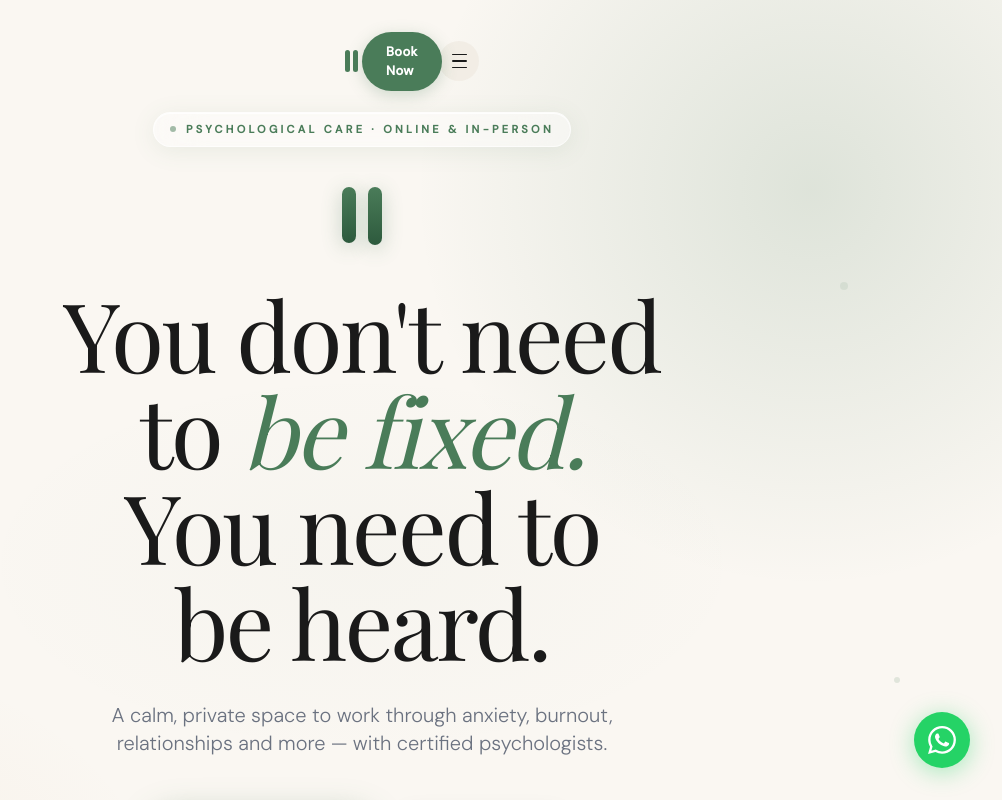
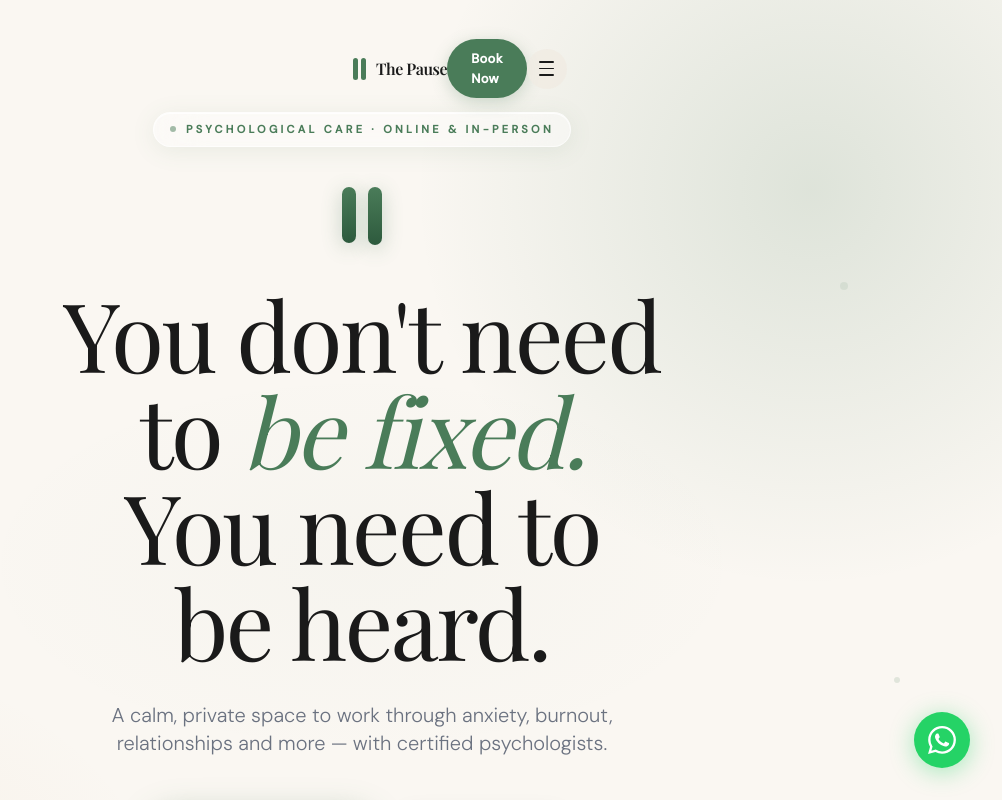
Before and after one commit to AkhilSharma11681/the-pause, a Next.js app: page / in a window 1280 px wide. Shown: the top 800 px of the page, without its empty margins (278-1280 px from the left). Built offline with nearby package versions, Linux system fonts and the light colour scheme.

Commit message:
fix: navbar CTA layout overlap and wider initial state

```diff
--- a/src/components/Navbar.tsx
+++ b/src/components/Navbar.tsx
@@ -3,7 +3,7 @@ import { useState, useEffect } from 'react'
 import { motion, AnimatePresence, useMotionValue, useTransform, useSpring } from 'framer-motion'
 import { useRouter } from 'next/navigation'
 
-const THRESHOLD = 80
+const THRESHOLD = 120
 
 const links = [
   { href: '#how-it-works', label: 'How it works', tag: 'Process', color: '#e8f4ec', textColor: '#4a7c59' },
@@ -39,9 +39,9 @@ export default function Navbar() {
   }, [open])
 
   // Animated style values
-  const navMaxWidth   = useTransform(progress, [0, 1], ['calc(100vw - 48px)', '660px'])
-  const navPaddingY   = useTransform(progress, [0, 1], ['20px', '10px'])
-  const navPaddingX   = useTransform(progress, [0, 1], ['32px', '20px'])
+  const navMaxWidth   = useTransform(progress, [0, 1], ['calc(100vw - 40px)', '660px'])
+  const navPaddingY   = useTransform(progress, [0, 1], ['18px', '10px'])
+  const navPaddingX   = useTransform(progress, [0, 1], ['40px', '20px'])
   const navRadius     = useTransform(progress, [0, 1], ['20px', '9999px'])
   const navBg         = useTransform(progress, [0, 1], ['rgba(250,247,242,0.0)', 'rgba(250,247,242,0.85)'])
   const navBorder     = useTransform(progress, [0, 1], ['rgba(255,255,255,0.0)', 'rgba(255,255,255,0.5)'])
@@ -101,14 +101,14 @@ export default function Navbar() {
             </span>
           </motion.a>
 
-          {/* Center CTA */}
+          {/* Center CTA — sits in its own flex cell so it doesn't overlap */}
           <motion.a
             href="#book"
             style={{ scale: btnScale }}
             whileHover={{ y: -2, boxShadow: '0 8px 24px rgba(74,124,89,0.35)' }}
             whileTap={{ scale: 0.97 }}
             transition={{ type: 'spring', stiffness: 400, damping: 20 }}
-            className="absolute left-1/2 -translate-x-1/2 bg-[#4a7c59] text-white px-6 py-2.5 rounded-full text-[13px] font-semibold tracking-wide hidden sm:flex items-center gap-1.5 shadow-[0_4px_16px_rgba(74,124,89,0.25)]"
+            className="bg-[#4a7c59] text-white px-6 py-2.5 rounded-full text-[13px] font-semibold tracking-wide hidden sm:flex items-center gap-1.5 shadow-[0_4px_16px_rgba(74,124,89,0.25)]"
           >
             Book Now
           </motion.a>
```
